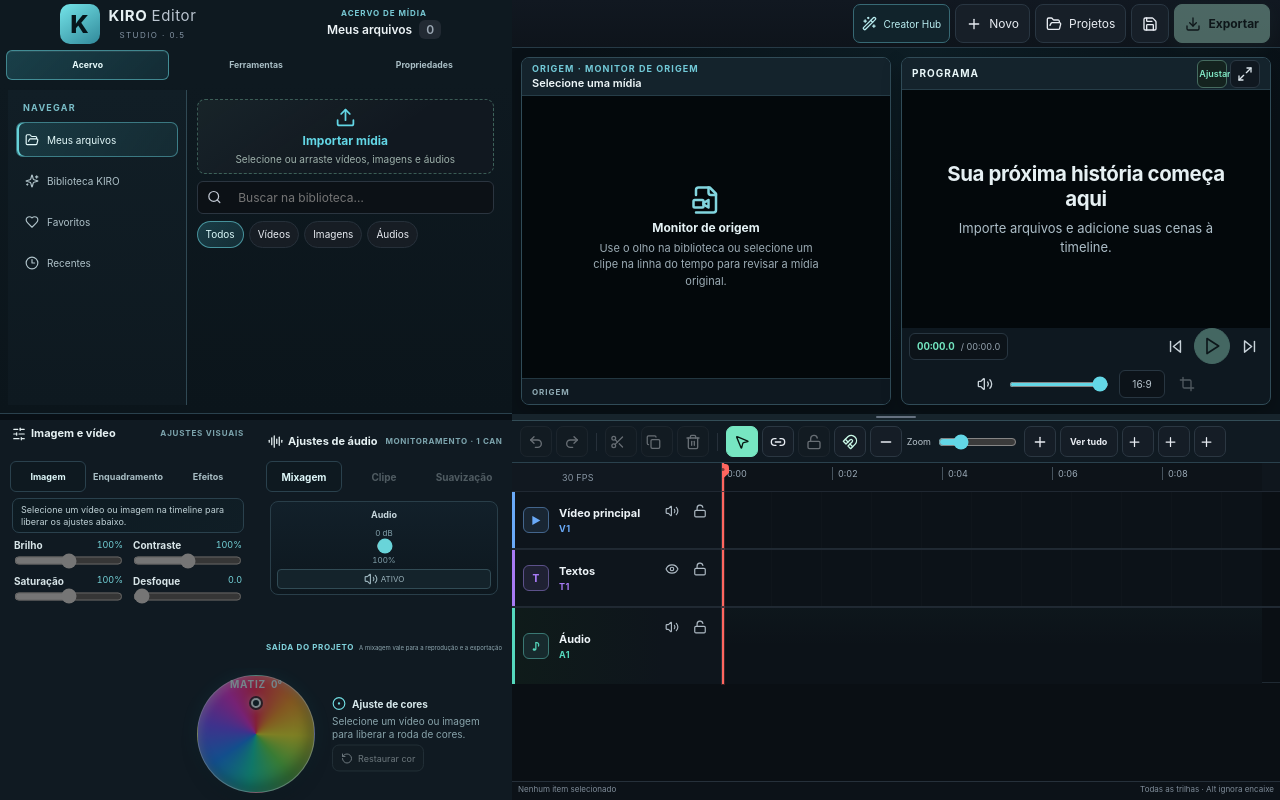
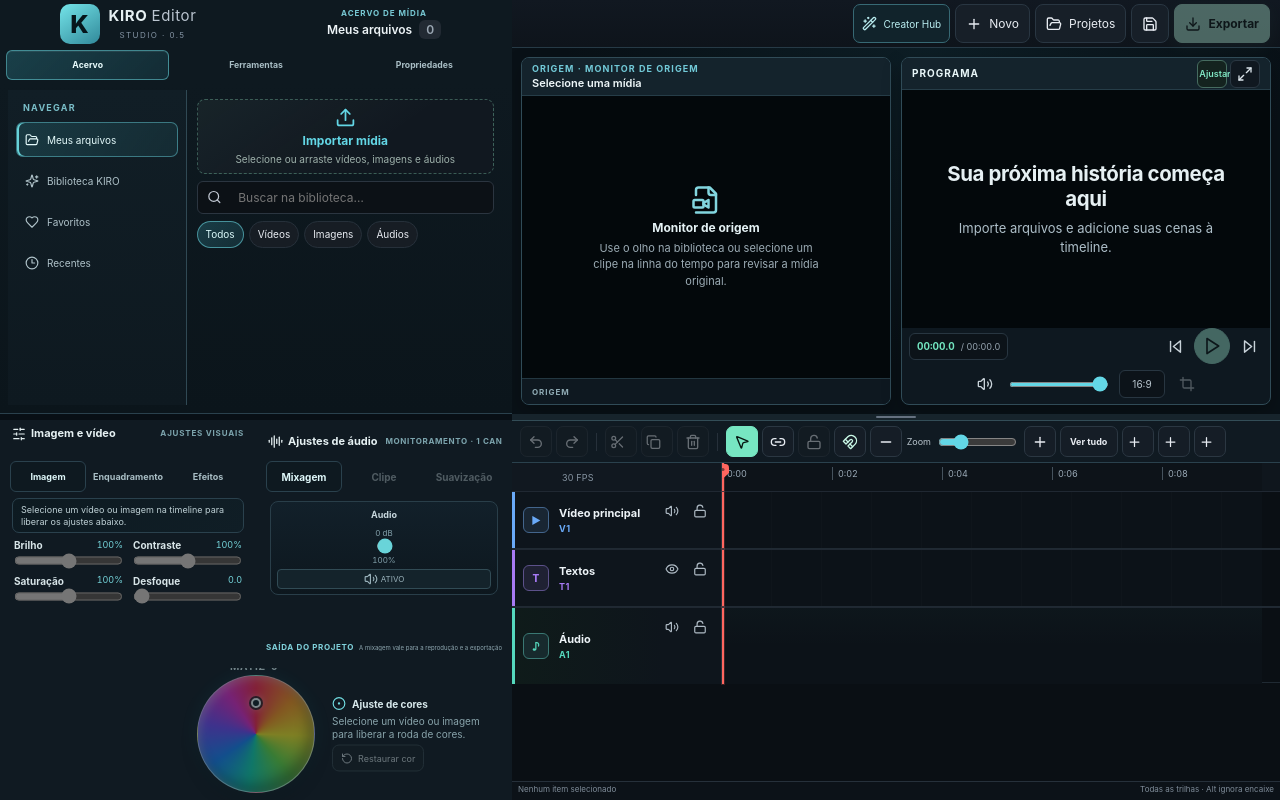
Before and after one commit to kiroaventureiro/kiro-editor, a React (Vite) app: page / in a window 1280 px wide. Built offline with nearby package versions, Linux system fonts and the light colour scheme.

Commit message:
Afasta rótulo do matiz da roda cromática

```diff
--- a/src/styles/desktop-program-monitor-v4.css
+++ b/src/styles/desktop-program-monitor-v4.css
@@ -1897,3 +1897,10 @@
   .workspace-control-dock > .workspace-dock-color .color-wheel { width:100px !important; height:100px !important; }
   .workspace-control-dock > .workspace-dock-color .color-wheel-copy { left: calc(50% + 68px) !important; }
 }
+
+@media (min-width: 851px) {
+  .workspace-control-dock > .workspace-dock-color .color-wheel-center {
+    top: auto !important;
+    bottom: calc(100% + 4px) !important;
+  }
+}
```
